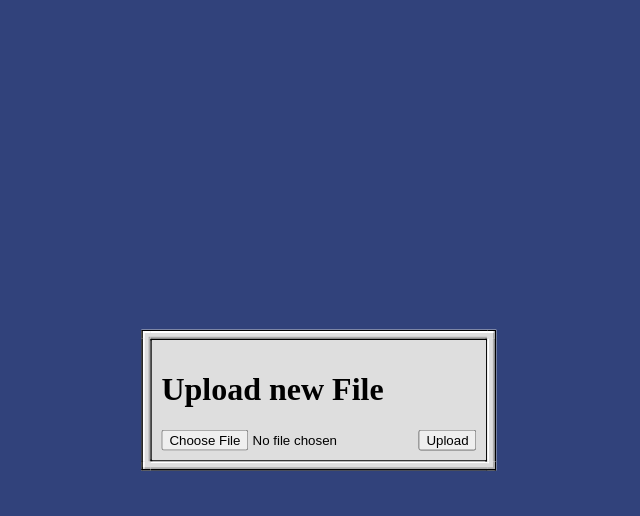
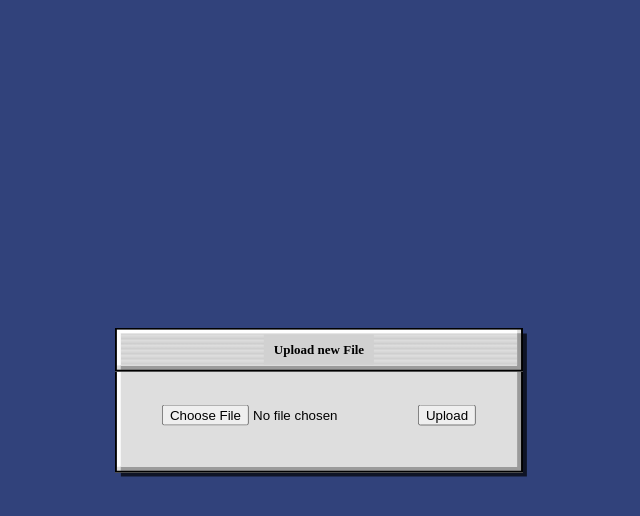
Before and after one commit to dheurlin/bsfiles, a Flask app: page / in a window 1280 px wide. Shown: the top 516 px of the page, without its empty margins (321-961 px from the left). Run offline with Flask 2, Linux system fonts and the light colour scheme; the visitor is signed in with stand-in values (Sample User, id 1); some libraries are stand-ins or nearby versions.

Commit message:
Continue with retro CSS styling

```diff
--- a/project/bsfiles/static/css/style.css
+++ b/project/bsfiles/static/css/style.css
@@ -1,6 +1,7 @@
 body {
   background-color: #31427b;
   text-align: center;
+  font-size: 12px;
 }
 
 #content {
@@ -10,13 +11,37 @@ body {
   top: 50%;
   left: 50%;
   transform: translate(-50%, -50%);
-  background-color: #dedede;
 }
 
-.retro-border {
-  border: 20px solid black;
+.retro-window {
+  background-color: #dedede;
+  padding: 40px;
+  padding-top: 70px;
+  box-shadow: 5px 5px 0px 0px rgba(0, 0, 0, 0.7);
+}
+.retro-window, .retro-window span.retro-window-title {
+  border: 6px solid black;
   border-image-source: url(../imgs/win-border.svg);
-  border-image-slice: 60;
+  border-image-slice: 8;
+  border-image-outset: 1px;
+}
+.retro-window span.retro-window-title {
+  background: repeating-linear-gradient(180deg, #dedede, #dedede 2%, #d1d1d1 12%, #c5c5c5 17%);
+  text-align: center;
+  display: block;
+  position: absolute;
+  top: -6px;
+  left: -6px;
+  right: -6px;
+  height: 30px;
+}
+.retro-window span.retro-window-title h1 {
+  margin: 0;
+  padding: 0 10px;
+  font-size: 13px;
+  line-height: 30px;
+  background-color: #d1d1d1;
+  display: inline-block;
 }
 
 /*# sourceMappingURL=style.css.map */
--- a/project/bsfiles/static/sass/style.sass
+++ b/project/bsfiles/static/sass/style.sass
@@ -1,6 +1,7 @@
 body
   background-color: #31427b
   text-align: center
+  font-size: 12px
 
 #content
   text-align: left
@@ -10,9 +11,46 @@ body
   left: 50%
   transform: translate(-50%, -50%)
 
-  background-color: #dedede
 
-.retro-border
-  border: 20px solid black
-  border-image-source: url(../imgs/win-border.svg)
-  border-image-slice: 60
+.retro-window
+  $border-width: 6px
+  $title-height: 30px
+  $window-color: #dedede
+
+  background-color: $window-color
+  padding: 40px
+  padding-top: 40px + $title-height
+
+  &, & span.retro-window-title
+    border: $border-width solid black
+    border-image-source: url(../imgs/win-border.svg)
+    border-image-slice: 8
+    border-image-outset: 1px // prevents edges from underlying from showing
+
+  box-shadow: 5px 5px 0px 0px rgba(0, 0, 0, .7)
+
+  span.retro-window-title
+
+    // $base-color: #045fde
+    $base-color: darken($window-color, 5%)
+    $grad-bright : lighten($base-color, 5%)
+    $grad-dark   : darken($base-color, 5%)
+
+    background: repeating-linear-gradient(180deg, $grad-bright, $grad-bright 2%, $base-color 12%, $grad-dark 17%)
+    text-align: center
+
+    display: block
+    position: absolute
+    // top: -$border-width - 10px
+    top: -$border-width
+    left: -$border-width
+    right: -$border-width
+    height: $title-height
+
+    & h1
+      margin: 0
+      padding: 0 10px
+      font-size: 13px
+      line-height: $title-height
+      background-color: $base-color
+      display: inline-block
--- a/project/bsfiles/templates/base.html
+++ b/project/bsfiles/templates/base.html
@@ -11,7 +11,7 @@
 
 <body>
 
-  <div id="content" class="retro-border">
+  <div id="content" class="retro-window">
     {% block content %}
     {% endblock %}
   </div>
--- a/project/bsfiles/templates/index.html
+++ b/project/bsfiles/templates/index.html
@@ -10,7 +10,7 @@
   {% endif %}
   {% endwith %}
 
-  <h1>Upload new File</h1>
+  <span class="retro-window-title"><h1>Upload new File</h1></span>
   <form method=POST action="{{ url_for('main.upload_file') }}" enctype=multipart/form-data>
     <input type=file name=file>
     <input type=submit value=Upload>
```
Also changed, not shown: notes.md (+3 -1 lines), project/bsfiles/static/imgs/win-border.svg, 1 other file.
